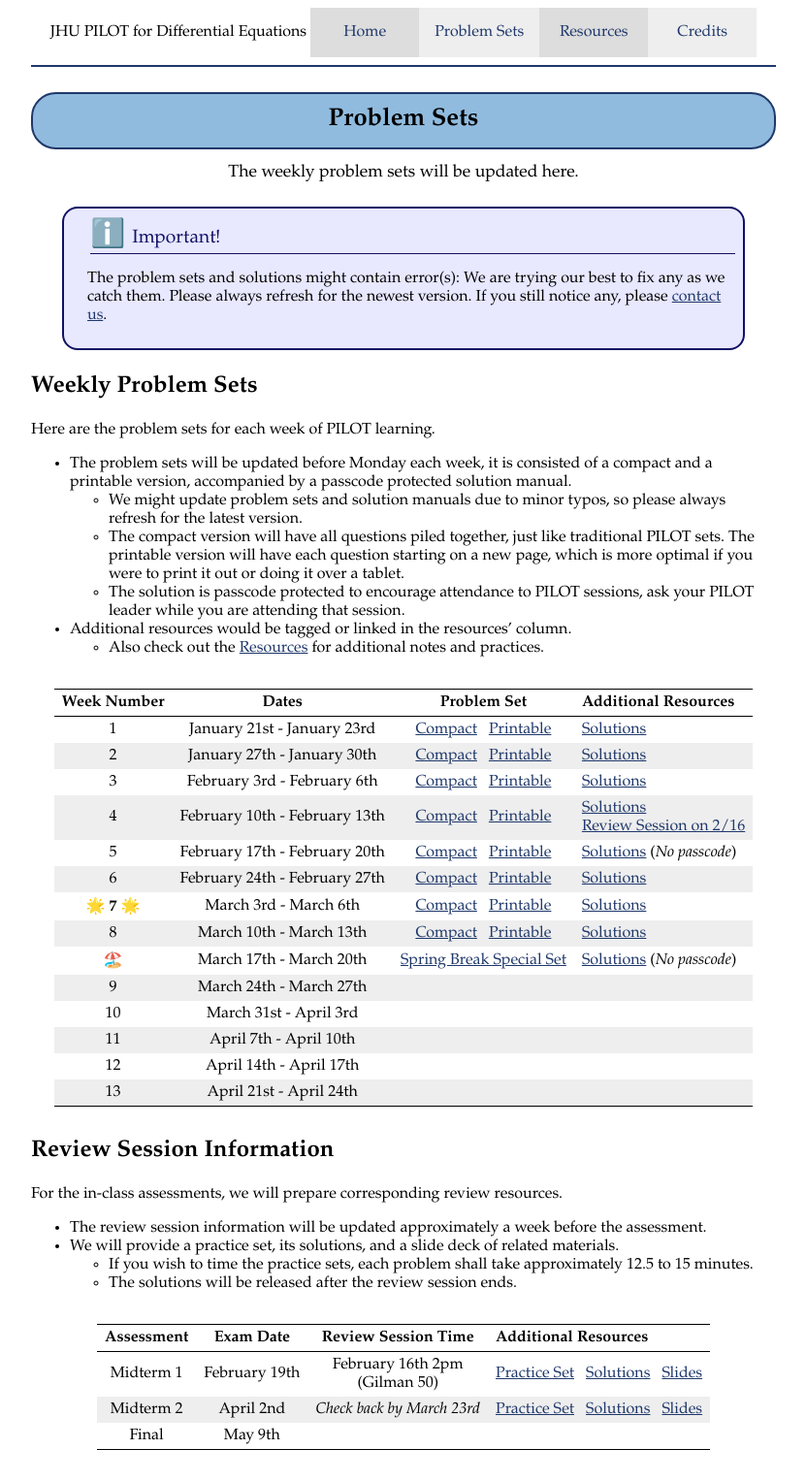
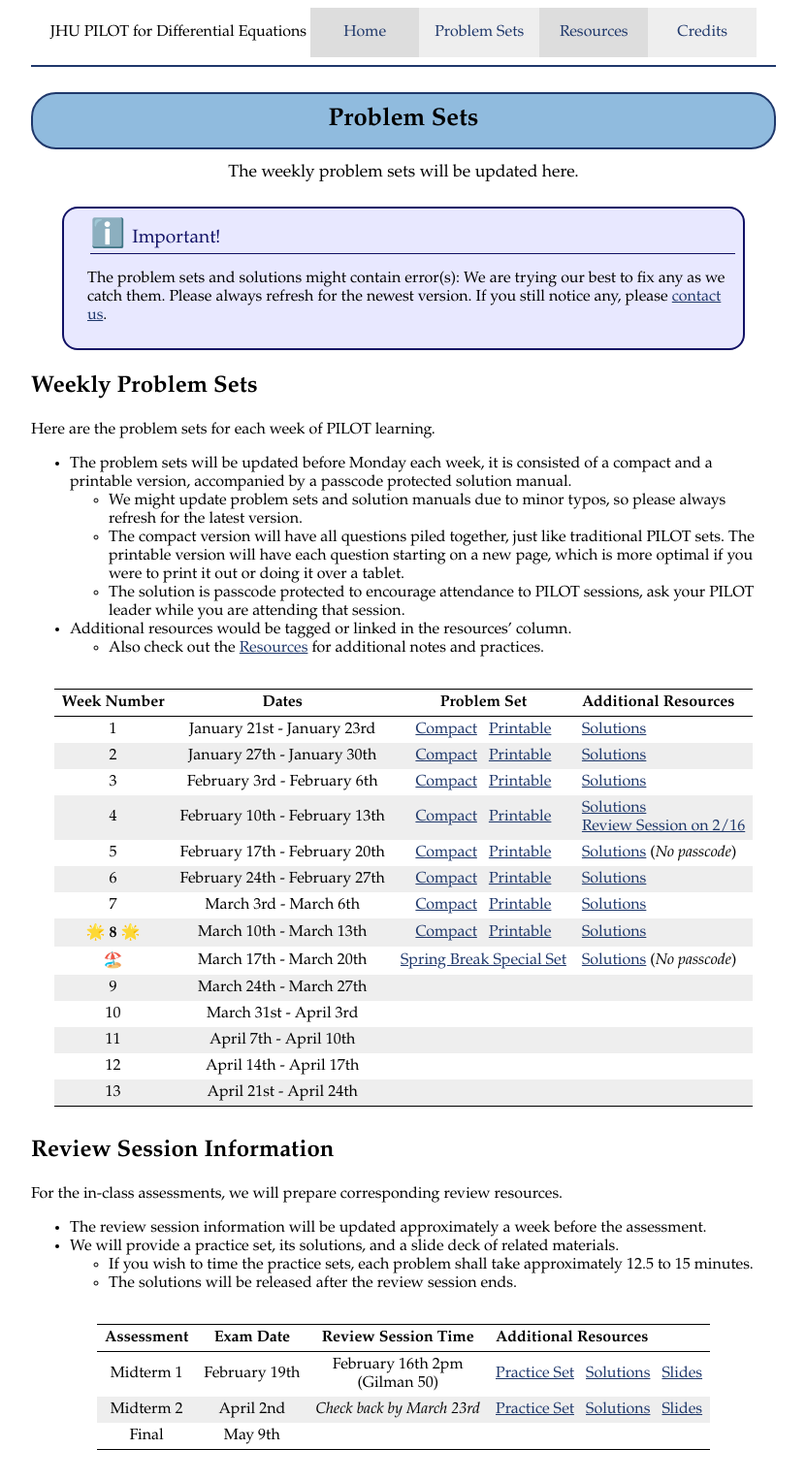
Before and after one commit to JHU-ODE-PILOT/SP25, a Jekyll site: the page built from problem_sets.md, in a window 1280 px wide. Shown: the whole page at 97% size, without its empty margins (224-1055 px from the left). Built offline with Jekyll 4.4.1, drawn with Linux system fonts in a browser that asks for light colours.

```diff
--- a/problem_sets.md
+++ b/problem_sets.md
@@ -33,8 +33,8 @@ Here are the problem sets for each week of PILOT learning.
 | 4 | February 10th - February 13th | [Compact]({{site.baseurl}}/PSets/4C.pdf) &nbsp; [Printable]({{site.baseurl}}/PSets/4E.pdf) | [Solutions]({{site.baseurl}}/PSets/4S.pdf) <br> [Review Session on 2/16](#review-session-information) |
 | 5 | February 17th - February 20th | [Compact]({{site.baseurl}}/PSets/5C.pdf) &nbsp; [Printable]({{site.baseurl}}/PSets/5E.pdf) | [Solutions]({{site.baseurl}}/PSets/5S.pdf) (*No passcode*) |
 | 6 | February 24th - February 27th | [Compact]({{site.baseurl}}/PSets/6C.pdf) &nbsp; [Printable]({{site.baseurl}}/PSets/6E.pdf) | [Solutions]({{site.baseurl}}/PSets/6S.pdf) |
-| **🌟 7 🌟** | March 3rd - March 6th | [Compact]({{site.baseurl}}/PSets/7C.pdf) &nbsp; [Printable]({{site.baseurl}}/PSets/7E.pdf) | [Solutions]({{site.baseurl}}/PSets/7S.pdf) |
-| 8 | March 10th - March 13th | [Compact]({{site.baseurl}}/PSets/8C.pdf) &nbsp; [Printable]({{site.baseurl}}/PSets/8E.pdf) | [Solutions]({{site.baseurl}}/PSets/8S.pdf) |
+| 7 | March 3rd - March 6th | [Compact]({{site.baseurl}}/PSets/7C.pdf) &nbsp; [Printable]({{site.baseurl}}/PSets/7E.pdf) | [Solutions]({{site.baseurl}}/PSets/7S.pdf) |
+| **🌟 8 🌟** | March 10th - March 13th | [Compact]({{site.baseurl}}/PSets/8C.pdf) &nbsp; [Printable]({{site.baseurl}}/PSets/8E.pdf) | [Solutions]({{site.baseurl}}/PSets/8S.pdf) |
 | 🏖️ | March 17th - March 20th | [Spring Break Special Set]({{site.baseurl}}/PSets/SB.pdf) | [Solutions]({{site.baseurl}}/PSets/SBS.pdf) (*No passcode*) |
 | 9 | March 24th - March 27th |  |  |
 | 10 | March 31st - April 3rd |  |  |
```
